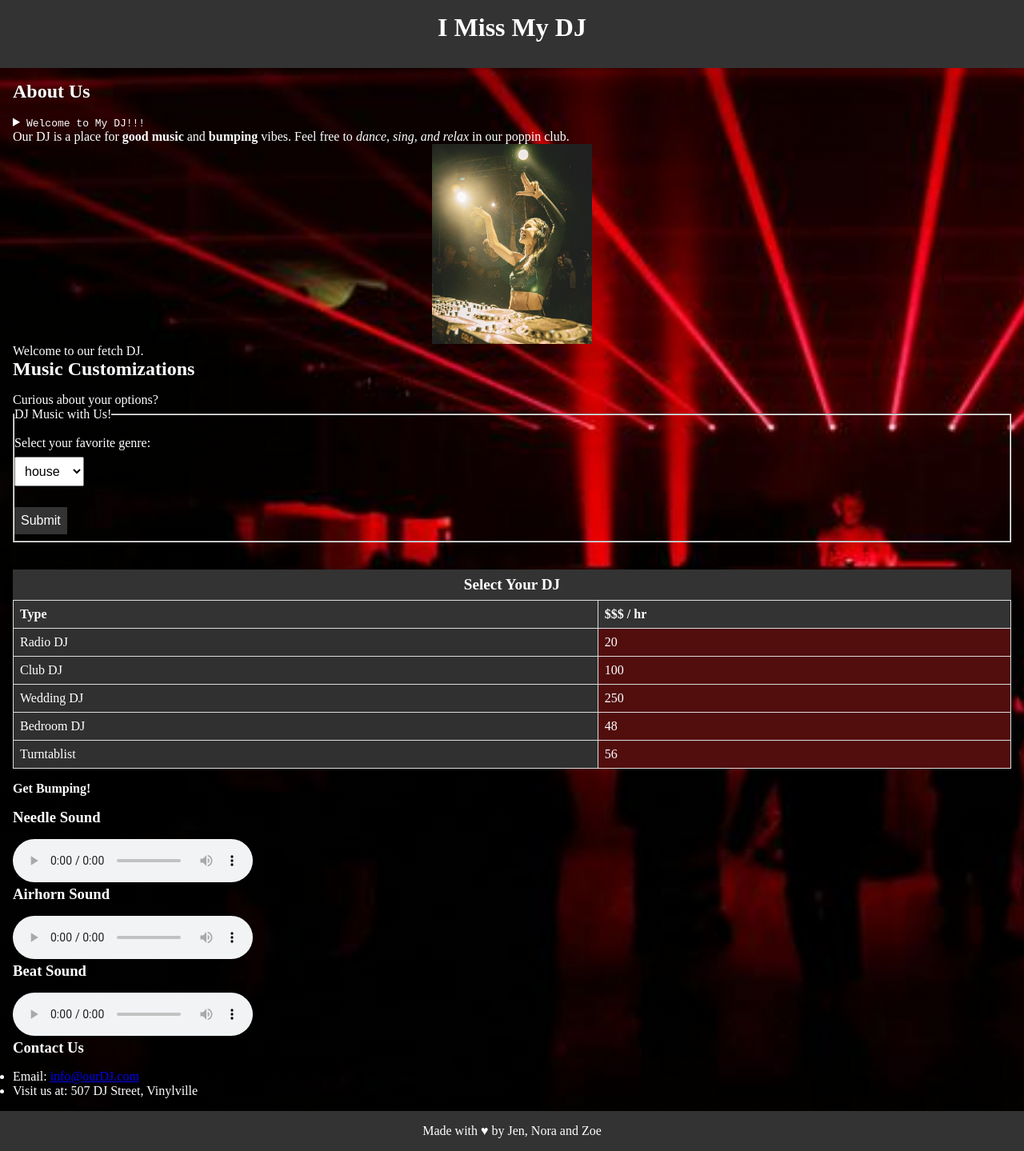
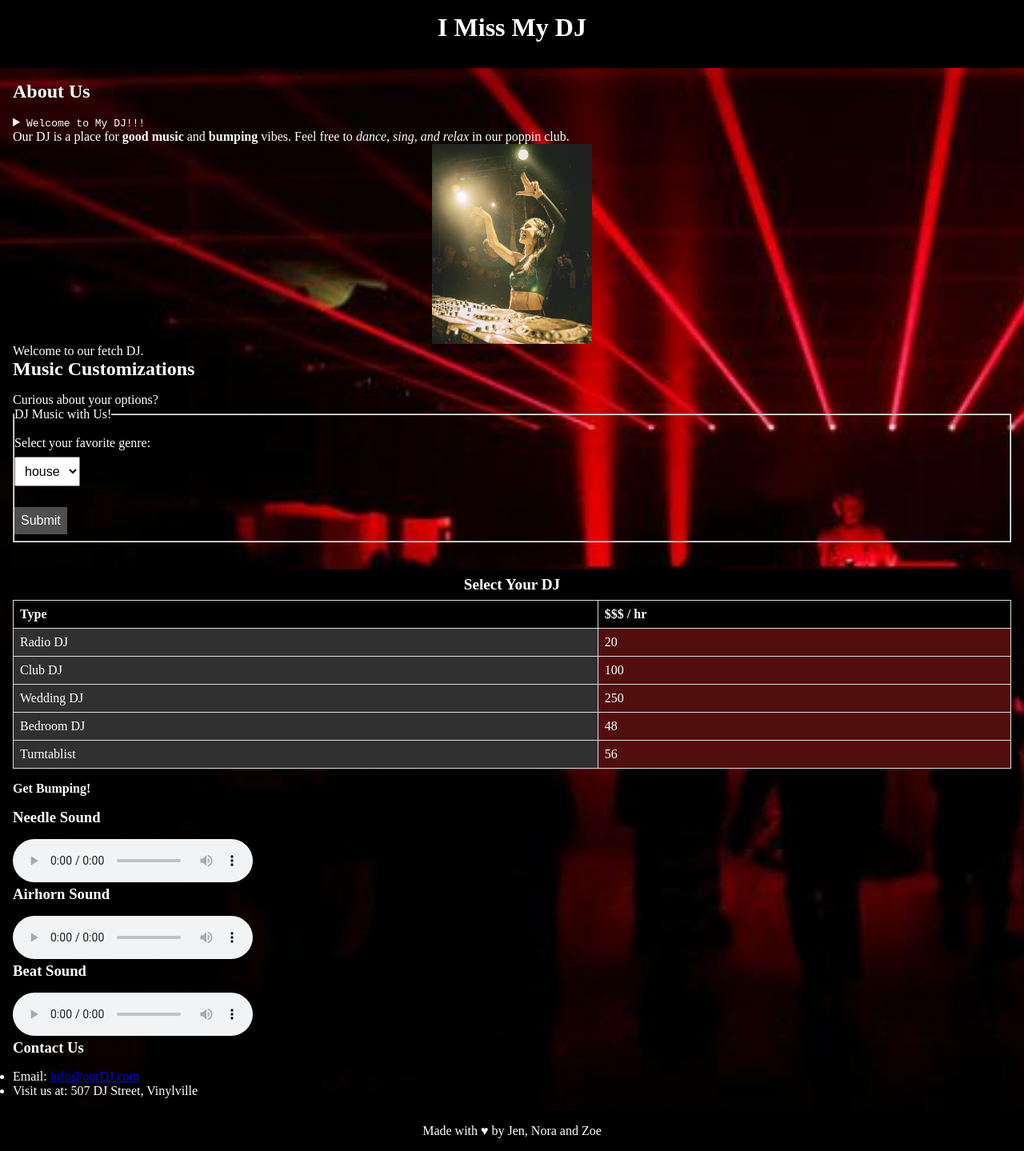
Before and after one commit to nora-zajzon/IMissMyWic, a plain HTML site: page index.html in a window 1280 px wide. Shown: the whole page at 80% size. Drawn offline with Linux system fonts and the light colour scheme.

Commit message:
Finalizing

```diff
--- a/index.html
+++ b/index.html
@@ -59,7 +59,7 @@
                     <select id="genre">
                         <option value="house">house</option>
                         <option value="rap">rap</option>
-                        <option value="pop">poppin</option>
+                        <option value="pop">pop</option>
                         <option value="indie">indie</option>
                         <option value="lofi">lofi</option>
                     </select>
--- a/main.js
+++ b/main.js
@@ -1,4 +1,7 @@
 document.addEventListener('DOMContentLoaded', function() {
+    // Variable to store reference to the currently playing audio
+    var currentAudio = null;
+
     // Get the form element
     var form = document.getElementById('djForm');
 
@@ -10,13 +13,24 @@ document.addEventListener('DOMContentLoaded', function() {
         // Get the selected genre
         var selectedGenre = document.getElementById('genre').value;
 
+        // Check if there's currently playing audio and pause it
+        if (currentAudio) {
+            currentAudio.pause();
+        }
+
         // Play the sound based on the selected genre
         playSound(selectedGenre + '.mp3');
     });
 
     // Function to play the sound
     function playSound(soundFile) {
+        // Create a new audio element
         var audio = new Audio(soundFile);
+
+        // Play the audio
         audio.play();
+
+        // Update the reference to the currently playing audio
+        currentAudio = audio;
     }
 });
--- a/style.css
+++ b/style.css
@@ -17,7 +17,7 @@ body {
 
 /* Header styles */
 header {
-    background-color: #333;
+    background-color: #000000;
     color: #fff;
     text-align: center;
     padding: 1rem;
@@ -56,7 +56,7 @@ th, td {
 }
 
 th {
-    background-color: #333;
+    background-color: #000000;
     color: #fff;
 }
 
@@ -77,19 +77,19 @@ select, button {
 }
 
 button {
-    background-color: #333;
+    background-color: #4e4e4e;
     color: #fff;
     border: none;
     cursor: pointer;
 }
 
 button:hover {
-    background-color: #555;
+    background-color: #000000;
 }
 
 /* Footer styles */
 footer {
-    background-color: #333;
+    background-color: #000000;
     color: #fff;
     text-align: center;
     padding: 1rem;
@@ -101,7 +101,7 @@ caption {
     font-weight: bold;
     text-align: center;
     padding: 0.5rem;
-    background-color: #333;
+    background-color: #000000;
     color: #fff;
 }
 
```
